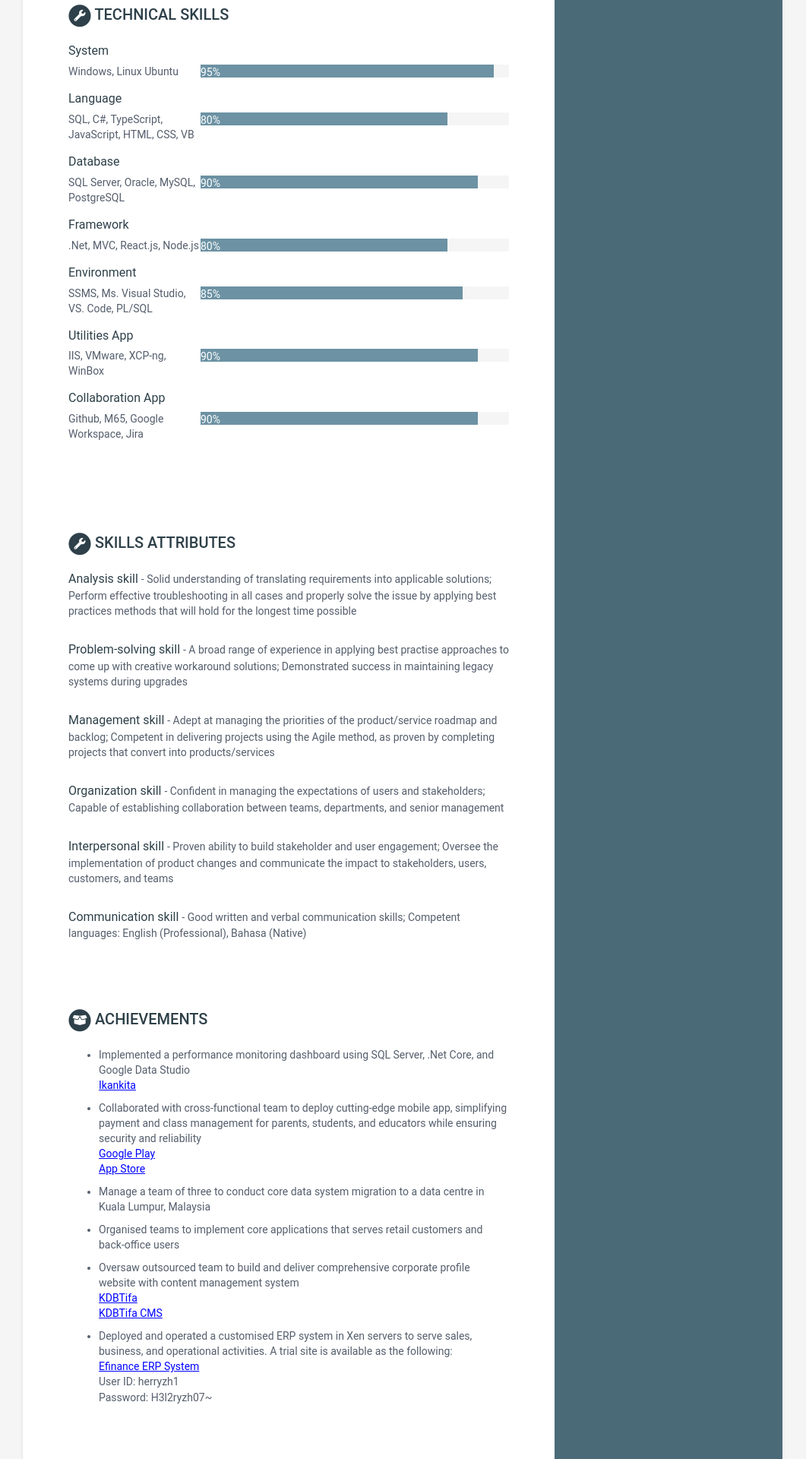
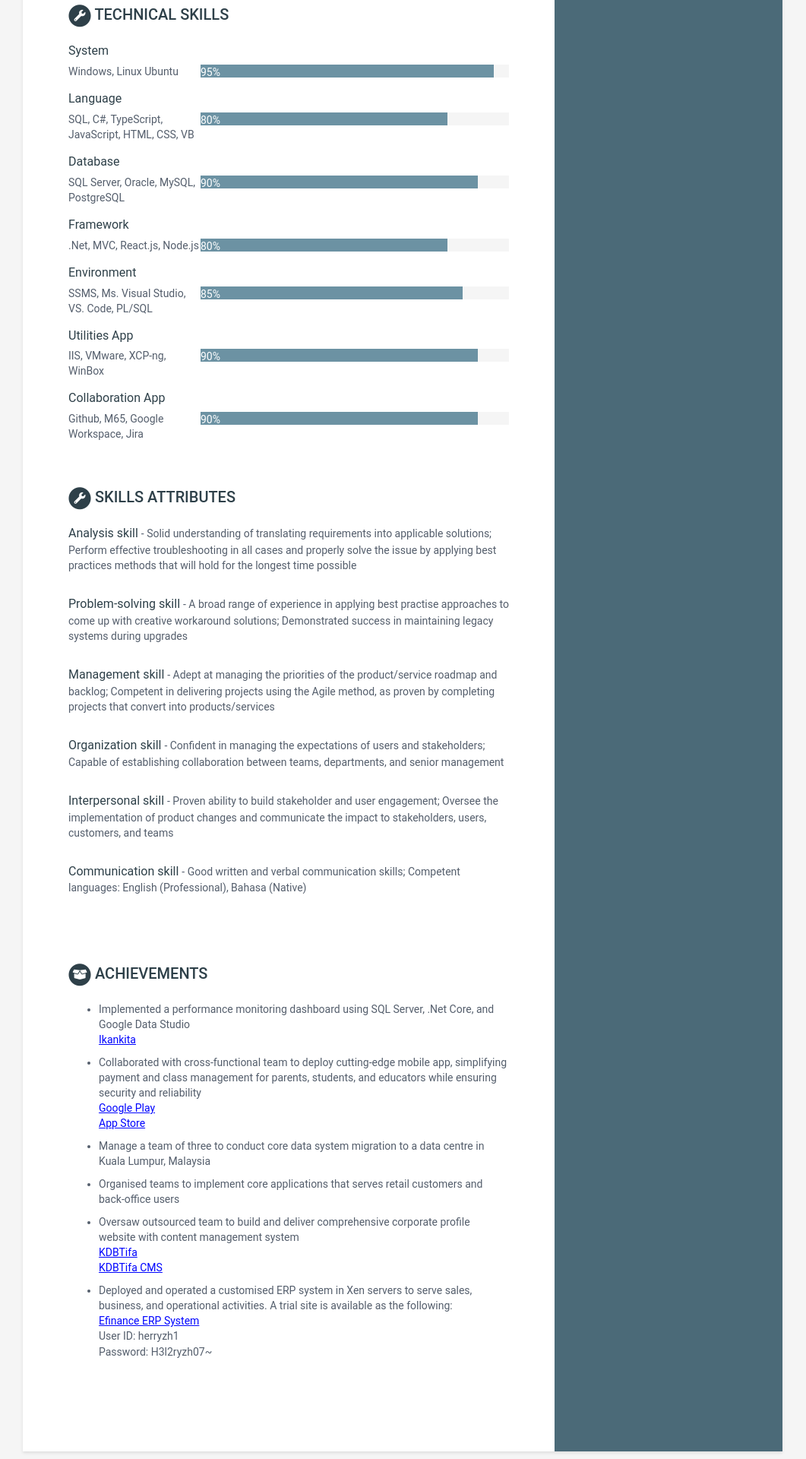
Before and after one commit to hz81/cv-se4, a Jekyll site: the page built from index.html, in a window 1280 px wide. Shown: the part 2447-4367 px from the top of the page at 76% size, without its empty margins (110-1171 px from the left). Built offline with Jekyll 4.4.1, drawn with Linux system fonts in a browser that asks for light colours.

Commit message:
Update skills-attributes.html

```diff
--- a/_includes/skills-attributes.html
+++ b/_includes/skills-attributes.html
@@ -1,7 +1,6 @@
 {% assign skills-attributes = site.data.data.skills-attributes %}
 {% if skills-attributes %}
-<div class="gap-navbar"></div>
-<sectionwithgap class="skills-section section">
+  <section class="skills-section section">
     <h2 class="section-title">
       <span class="fa-stack fa-xs">
         <i class="fas fa-circle fa-stack-2x"></i>
@@ -21,5 +20,5 @@
         {% endif %}
       </div>
     {% endfor %}
-<sectionwithgap>
+  <section>
 {% endif %}
```
Lines whose indentation alone changed are shown as unchanged.
